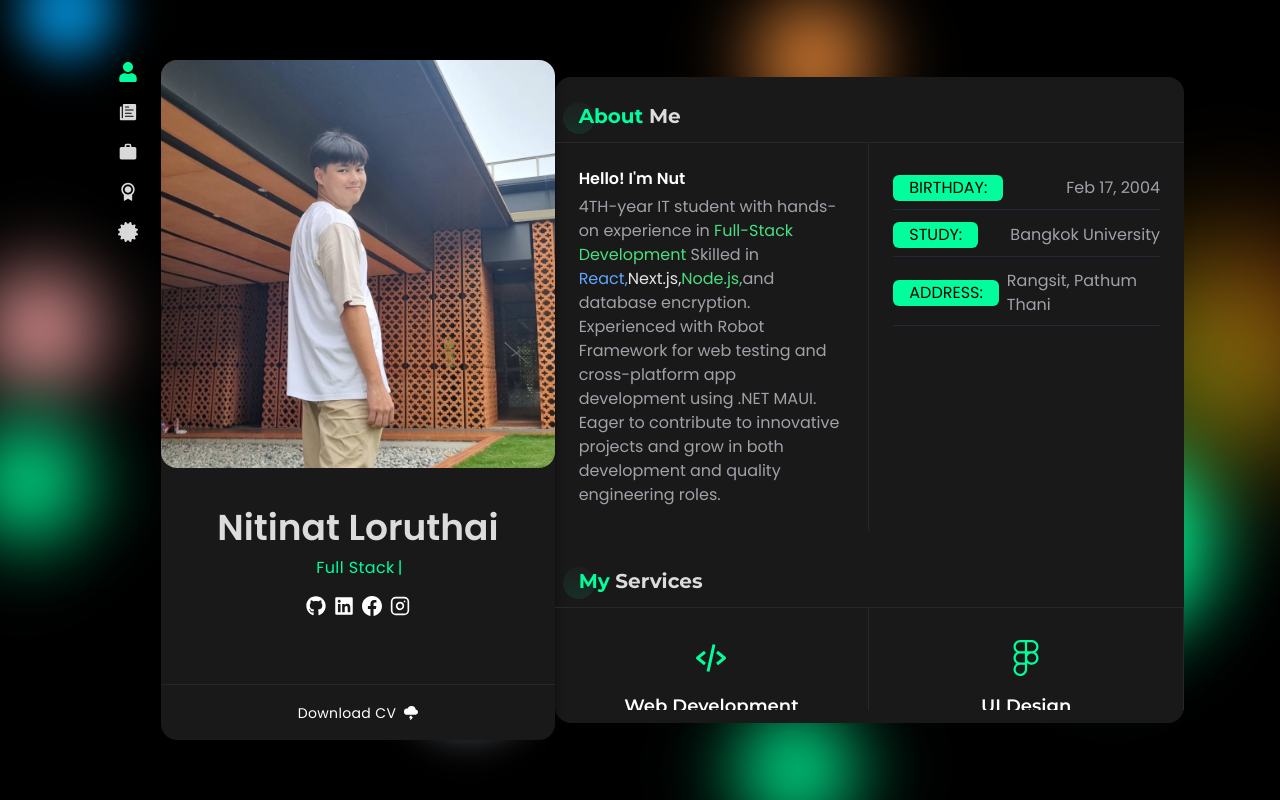
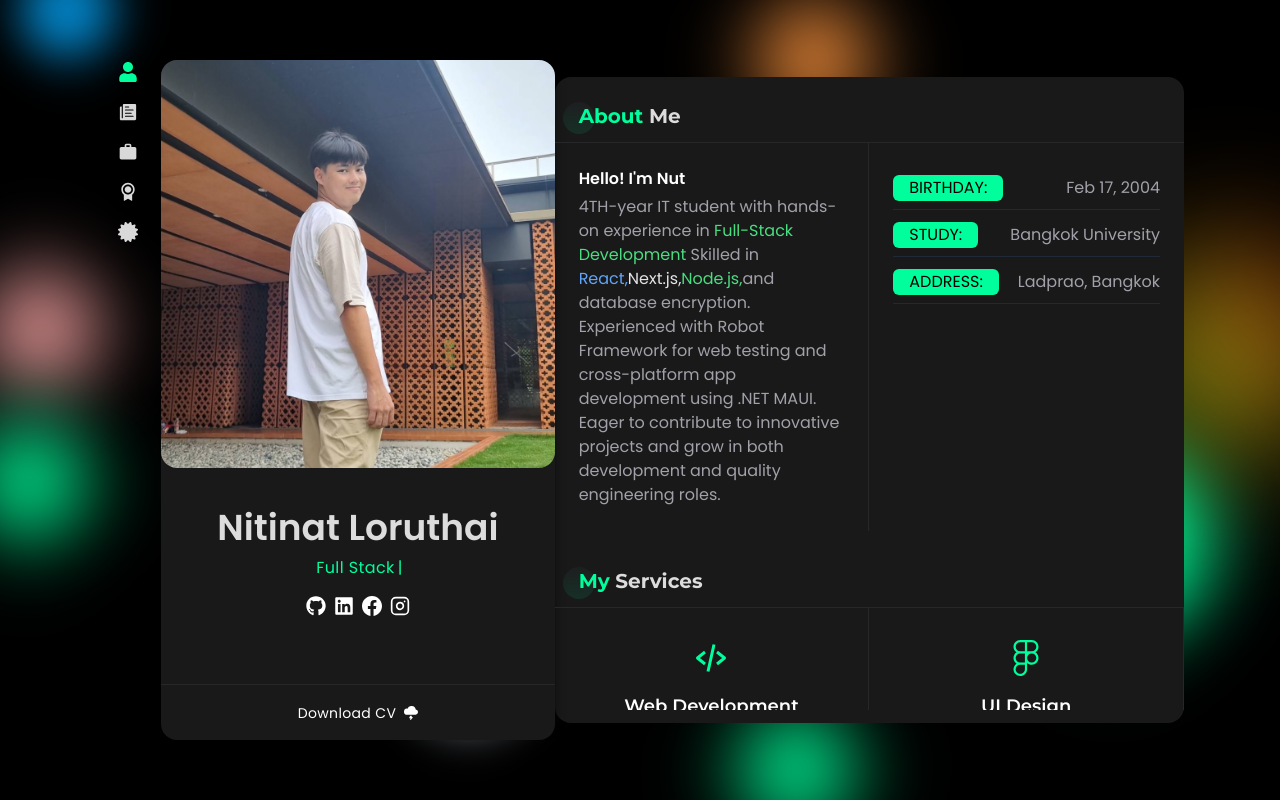
Before and after one commit to nnutica/Portfolio9Nut, a React (Vite) app: page / in a window 1280 px wide. Built offline with nearby package versions, Linux system fonts and the light colour scheme.

Commit message:
update address

```diff
--- a/src/components/about/AboutMe.tsx
+++ b/src/components/about/AboutMe.tsx
@@ -29,7 +29,7 @@ Eager to contribute to innovative projects and grow in both development and qual
           </li>
           <li className="aboutRightLi">
             <span className="aboutRightLiSpan">Address:</span>
-            Rangsit, Pathum Thani
+           Ladprao, Bangkok
           </li>
         </ul>
       </div>
```
